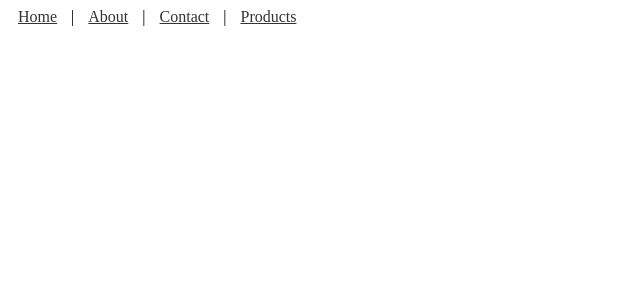
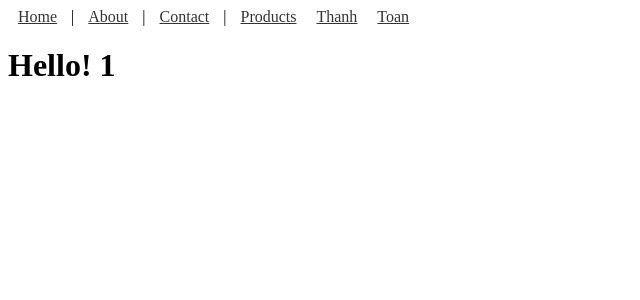
Before and after one commit to thanhpham091790/reactjs, a React (Vite) app in the folder 01-react-tutorial/my-react-app/: page /customer/1 in a window 1280 px wide. Shown: the top 300 px of the page, without its empty margins (0-640 px from the left). Built offline with nearby package versions, Linux system fonts and the light colour scheme.

Commit message:
URL parameters are variables that you can add to your route paths. They are often used to pass data between components.

```diff
--- a/01-react-tutorial/my-react-app/src/App.jsx
+++ b/01-react-tutorial/my-react-app/src/App.jsx
@@ -5,6 +5,7 @@ import Contact from "./Contact";
 import Products from './Products';
 import BikeProducts from './BikeProducts';
 import CarProducts from './CarProducts';
+import Info from './Info';
 
 
 function App() {
@@ -26,6 +27,8 @@ function App() {
         <NavLink style={navLinkStyles} to='/about'>About</NavLink> |{" "}
         <NavLink style={navLinkStyles} to='/contact'>Contact</NavLink> |{" "}
         <NavLink style={navLinkStyles} to='./products'>Products</NavLink>
+        <NavLink style={navLinkStyles} to='./customer/Thanh'>Thanh</NavLink>
+        <NavLink style={navLinkStyles} to='./customer/Toan'>Toan</NavLink>
       </nav>
       {/* Routes */}
       <Routes>
@@ -36,6 +39,7 @@ function App() {
           <Route path='car' element={<CarProducts />} />
           <Route path='bike' element={<BikeProducts />} />
         </Route>
+        <Route path='/customer/:firstname' element={<Info />} />
       </Routes>
     </BrowserRouter >
   );
--- /dev/null
+++ b/01-react-tutorial/my-react-app/src/Info.jsx
@@ -0,0 +1,10 @@
+import { useParams } from "react-router-dom";
+
+function Info() {
+    const { firstname } = useParams();
+    return (
+        <h1>Hello! {firstname}</h1>
+    );
+}
+
+export default Info;
```
